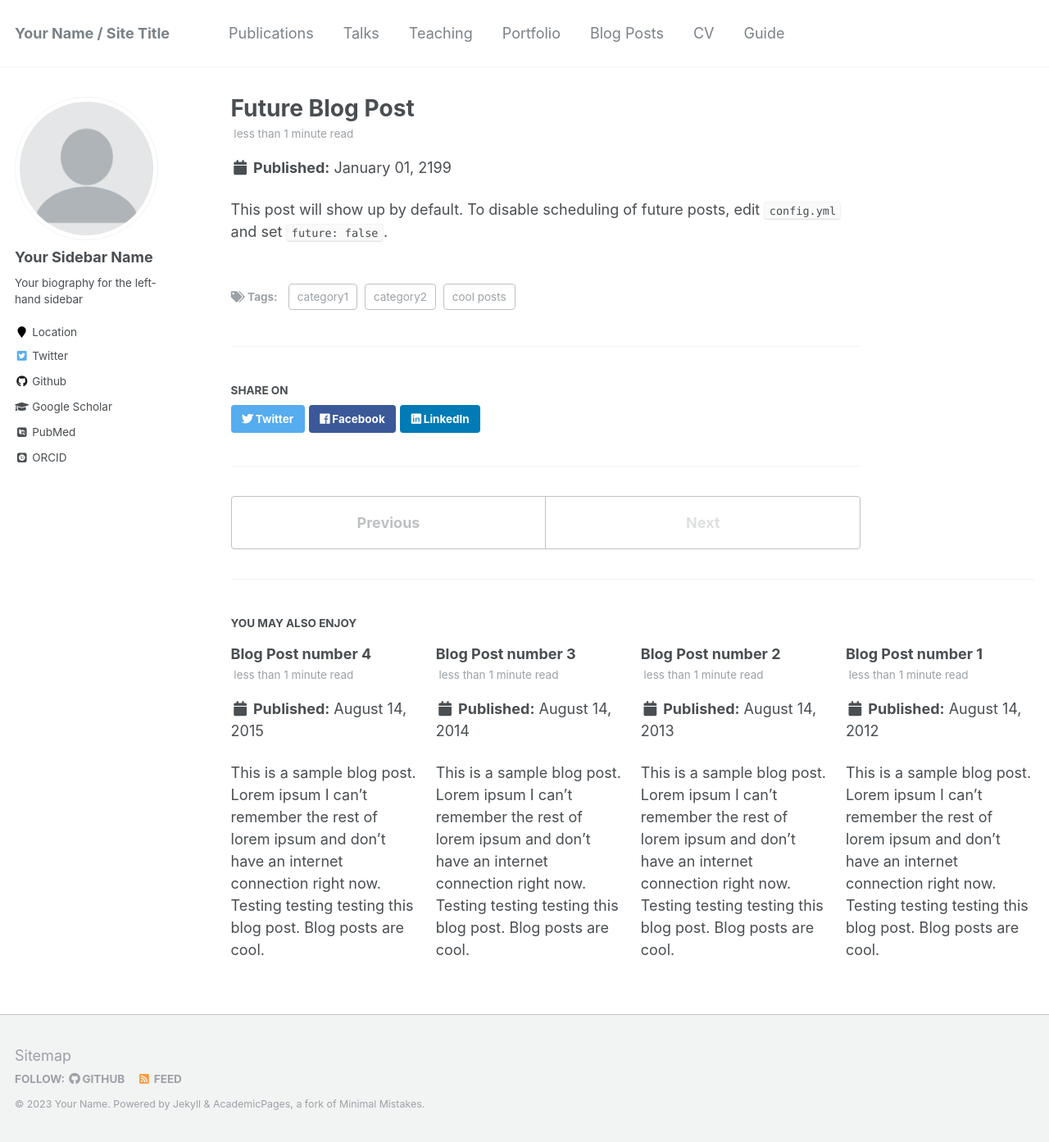
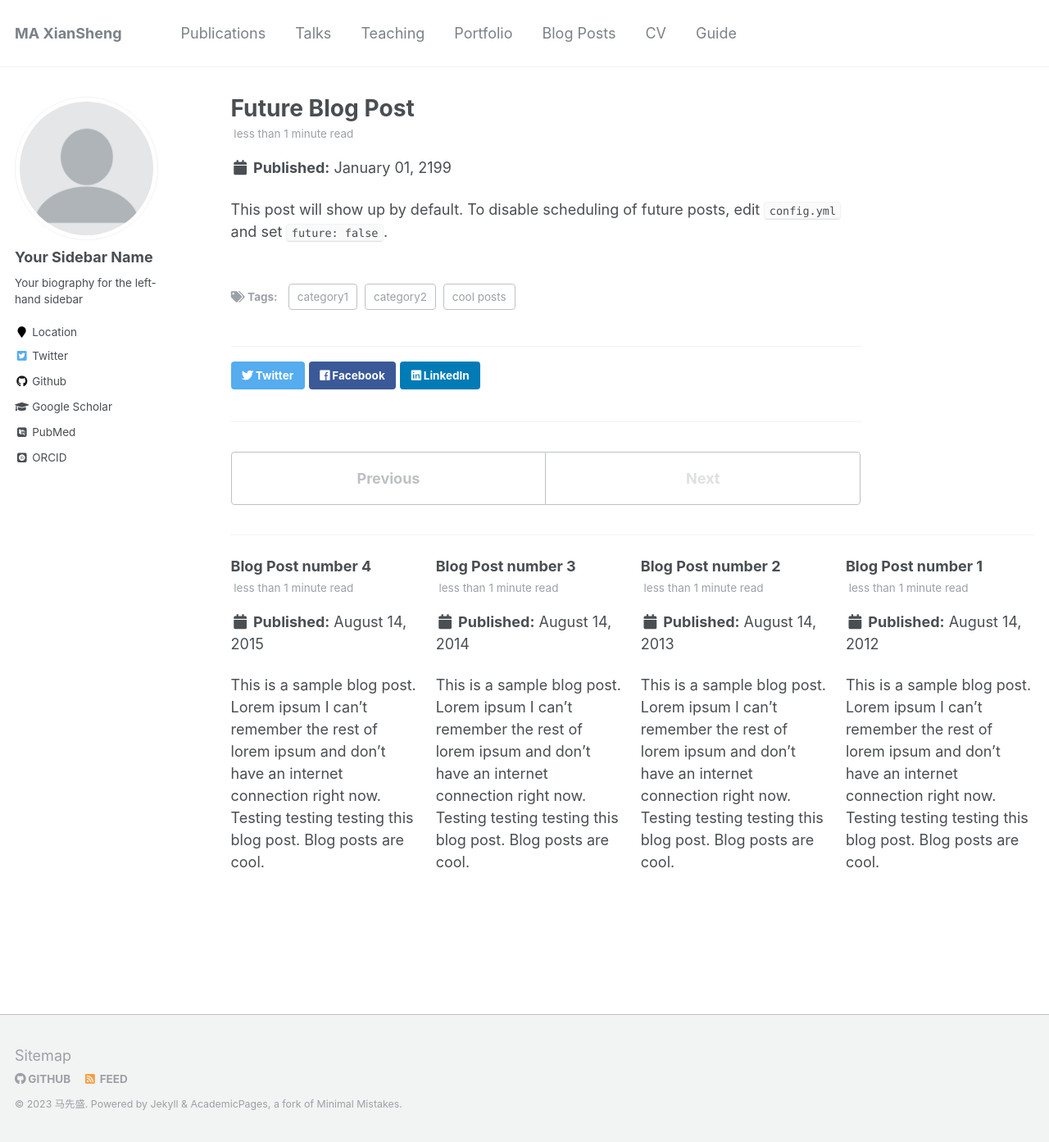
Before and after one commit to hsienshaun/hsienshaun.github.io, a Jekyll site: the page built from _posts/2199-01-01-future-post.md, in a window 1280 px wide and 1393 px high. Shown: the whole window at 82% size. Built offline with Jekyll 4.4.1, drawn with Linux system fonts in a browser that asks for light colours; some web fonts are replaced.

Commit message:
Update _config.yml

```diff
--- a/_config.yml
+++ b/_config.yml
@@ -6,14 +6,14 @@
 # `jekyll serve`. If you change this file, please restart the server process.
 
 # Site Settings
-locale                   : "en-US"
-title                    : "Your Name / Site Title"
+locale                   : "zh-CN"
+title                    : "MA XianSheng"
 title_separator          : "-"
-name                     : &name "Your Name"
-description              : &description "personal description"
-url                      : https://academicpages.github.io # the base hostname & protocol for your site e.g. "https://mmistakes.github.io"
+name                     : &name "马先盛"
+description              : &description "研二在读"
+url                      : https://hsienshaun.github.io # the base hostname & protocol for your site e.g. "https://mmistakes.github.io"
 baseurl                  : "" # the subpath of your site, e.g. "/blog"
-repository               : "academicpages/academicpages.github.io"
+repository               : "hsienshaun/hsienshaun.github.io"
 teaser                   :  # filename of teaser fallback teaser image placed in /images/, .e.g. "500x300.png"
 breadcrumbs              : false # true, false (default)
 words_per_minute         : 160
```
